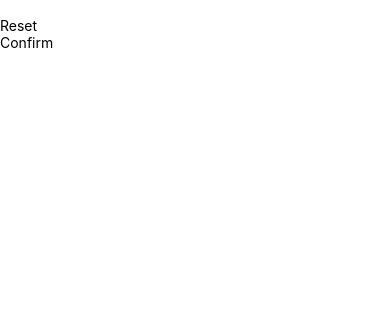
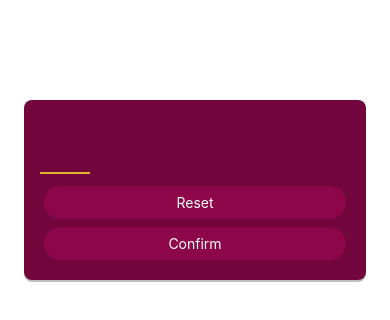
Before and after one commit to devjunayed/GuessNumber, a React Native app: screen / in a window 390 px wide. Shown: the top 320 px of the page. Built offline with nearby package versions, Linux system fonts and the light colour scheme.

Commit message:
start screen basic layout created

```diff
--- a/components/PrimaryButton.js
+++ b/components/PrimaryButton.js
@@ -1,11 +1,29 @@
-import { Text, View } from "react-native"
+import { Text, View, Pressable, StyleSheet } from "react-native";
 
-const PrimaryButton = ({children}) => {
+const PrimaryButton = ({ children, pressHandler }) => {
   return (
-    <View>
-        <Text>{children}</Text>
-    </View>
-  )
-}
+    <Pressable onPress={pressHandler}>
+      <View style={styles.container}>
+        <Text style={styles.buttonText}>{children}</Text>
+      </View>
+    </Pressable>
+  );
+};
 
-export default PrimaryButton
+export default PrimaryButton;
+
+
+const styles = StyleSheet.create({
+  container: {
+    backgroundColor:"rgb(141, 6, 73)",
+    borderRadius: 28,
+    paddingVertical: 8,
+    margin: 4,
+    paddingHorizontal: 16,
+    elevation: 2
+  },
+  buttonText: {
+    color: 'white',
+    textAlign: 'center'
+  }
+})
--- a/screens/StartGameScreen.js
+++ b/screens/StartGameScreen.js
@@ -1,14 +1,51 @@
-import { View, Text, TextInput, Pressable } from "react-native";
+import { View, Text, TextInput, Pressable, StyleSheet } from "react-native";
 import PrimaryButton from "../components/PrimaryButton";
 
 const StartGameScreen = () => {
   return (
-    <View>
-      <TextInput />
-      <PrimaryButton >Reset</PrimaryButton>
-      <PrimaryButton >Confirm</PrimaryButton>
+    <View style={styles.inputContainer}>
+      <TextInput
+        autoCapitalize="none"
+        autoCorrect={false}
+        inputMode="numeric"
+        importantForAutofill=""
+        maxLength={2}
+        keyboardType="number-pad"
+        style={styles.numberInput}
+      />
+      <PrimaryButton>Reset</PrimaryButton>
+      <PrimaryButton>Confirm</PrimaryButton>
     </View>
   );
 };
 
 export default StartGameScreen;
+
+const styles = StyleSheet.create({
+  inputContainer: {
+    color: "white",
+    marginTop: 100,
+    marginHorizontal: 24,
+    padding: 16,
+    backgroundColor: "#72063C",
+    borderRadius: 8,
+    elevation: 4,
+    shadowColor: "black",
+    shadowOpacity: 0.25,
+    shadowOffset: {
+      height: 2,
+      width: 0,
+    },
+  },
+  numberInput: {
+    height: 50,
+    width: 50,
+    textAlign: "center",
+    fontSize: 32,
+    borderBottomColor: "#ddb52f",
+    borderBottomWidth: 2,
+    color: "#ddb52f",
+    marginVertical: 8,
+    fontWeight: "bold",
+  },
+});
```
Also changed, not shown: App.js (+0 -9 lines).
